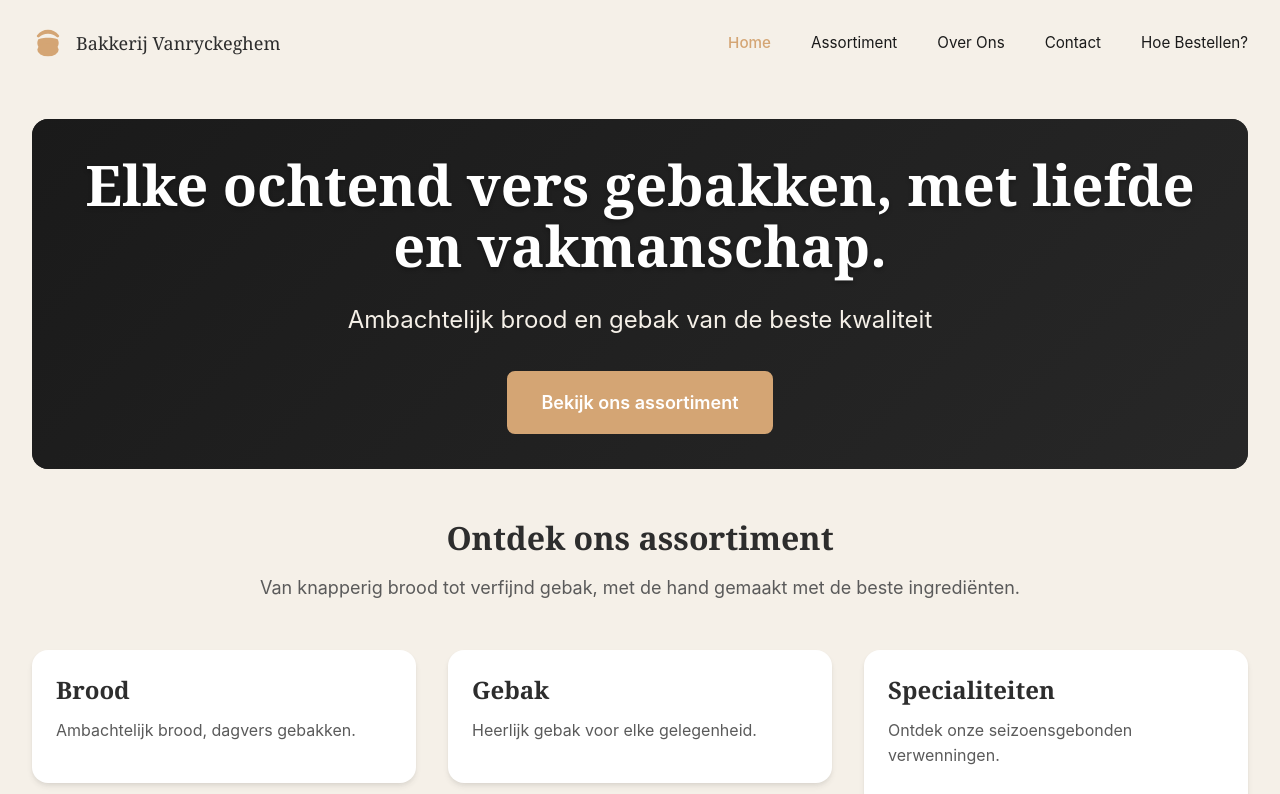
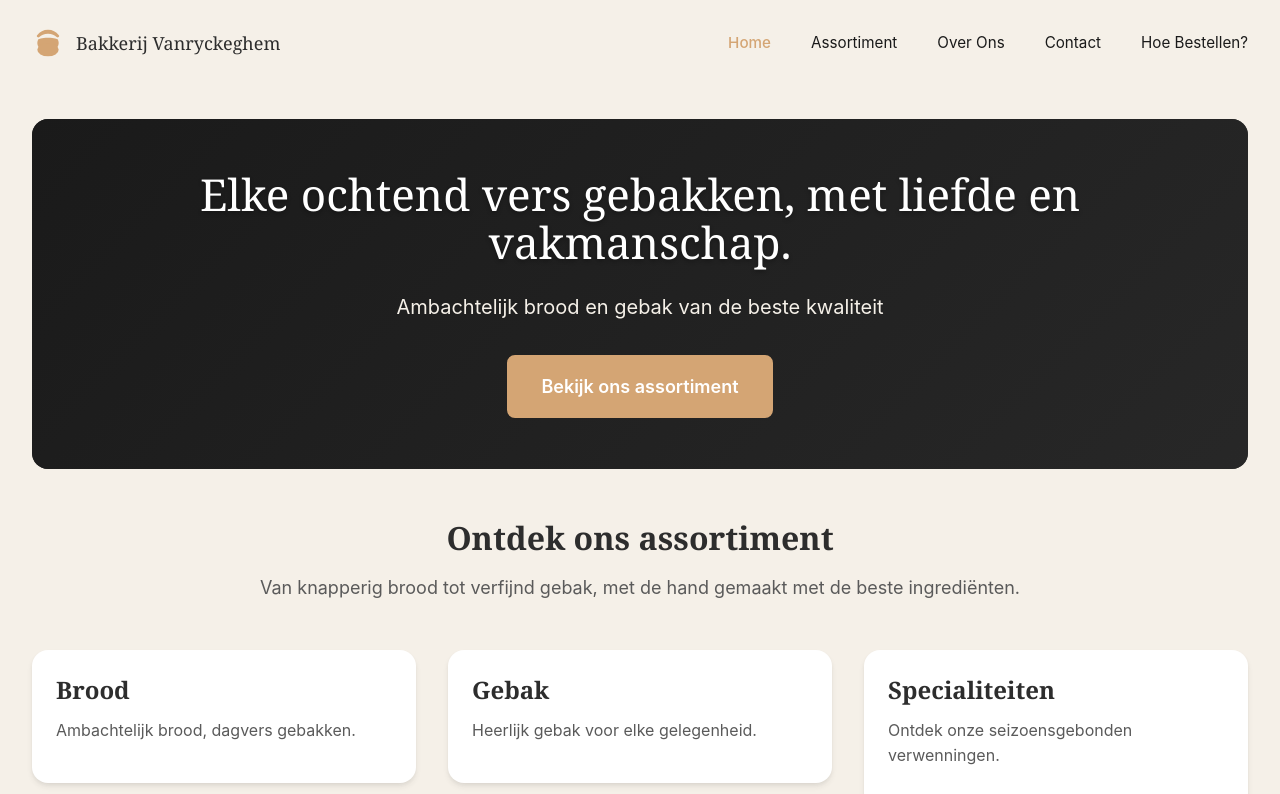
Before and after one commit to SanderVanryckeghem/bakkerij_vanryckeghem, an Angular app in the folder bakkerij_vanryckeghem/: page / in a window 1280 px wide. Shown: the top 794 px of the page. Built offline with nearby package versions, Linux system fonts and the light colour scheme.

Commit message:
Update font-size and weight

```diff
--- a/bakkerij_vanryckeghem/src/app/shared/components/hero/hero.scss
+++ b/bakkerij_vanryckeghem/src/app/shared/components/hero/hero.scss
@@ -41,27 +41,29 @@
 
 .hero-title {
   color: white;
-  font-size: 2.5rem;
+  font-size: 2rem;
   line-height: 1.1;
   margin-bottom: 1.5rem;
+  font-weight: 500;
   text-shadow: 0 2px 4px $shadow-black;
 
   @media (min-width: 768px) {
-    font-size: 3.5rem;
+    font-size: 2.75rem;
   }
 }
 
 .hero-subtitle {
   color: $bakery-cream;
-  font-size: 1.25rem;
+  font-size: 1.125rem;
   line-height: 1.6;
   margin-bottom: 2rem;
+  font-weight: 400;
   max-width: 600px;
   margin-left: auto;
   margin-right: auto;
 
   @media (min-width: 768px) {
-    font-size: 1.5rem;
+    font-size: 1.25rem;
   }
 }
 
```
